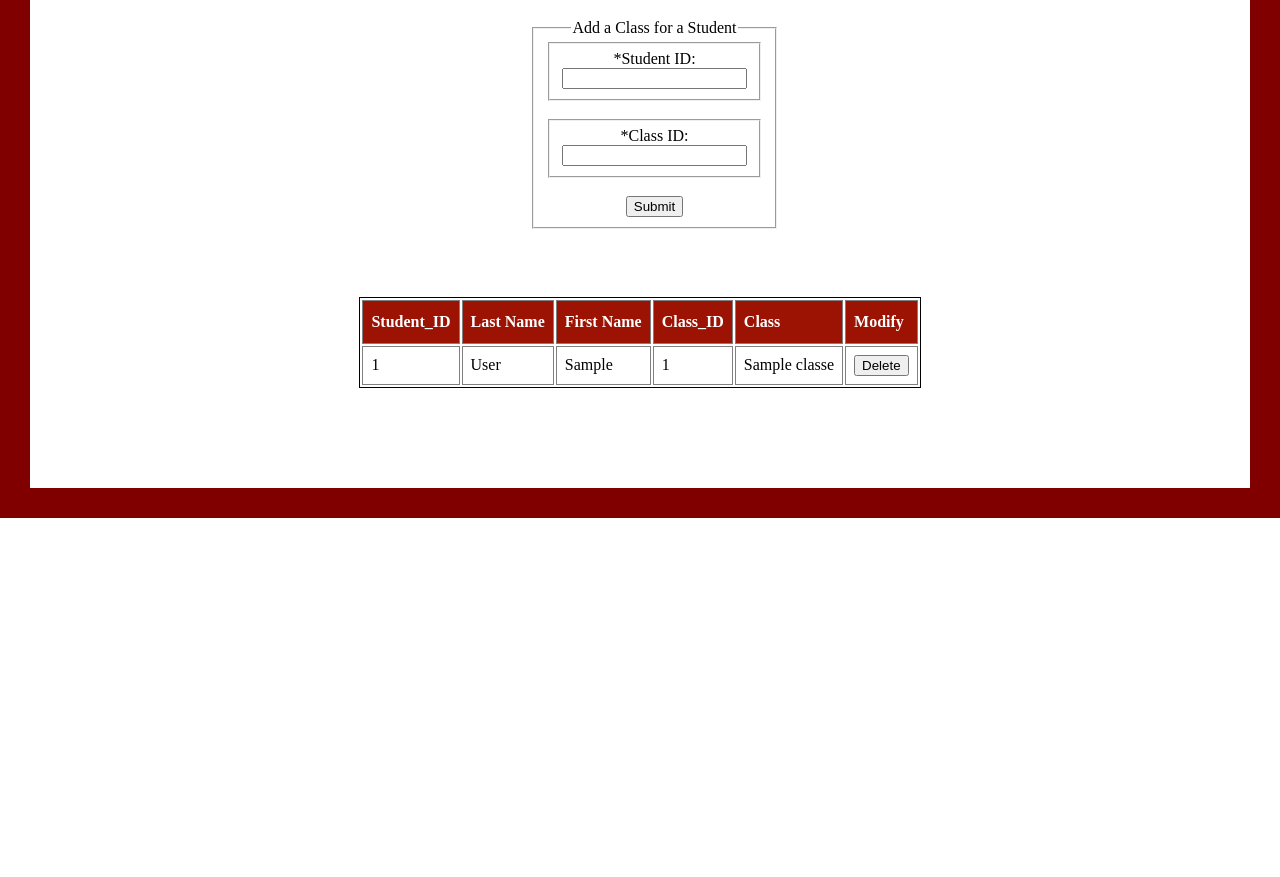
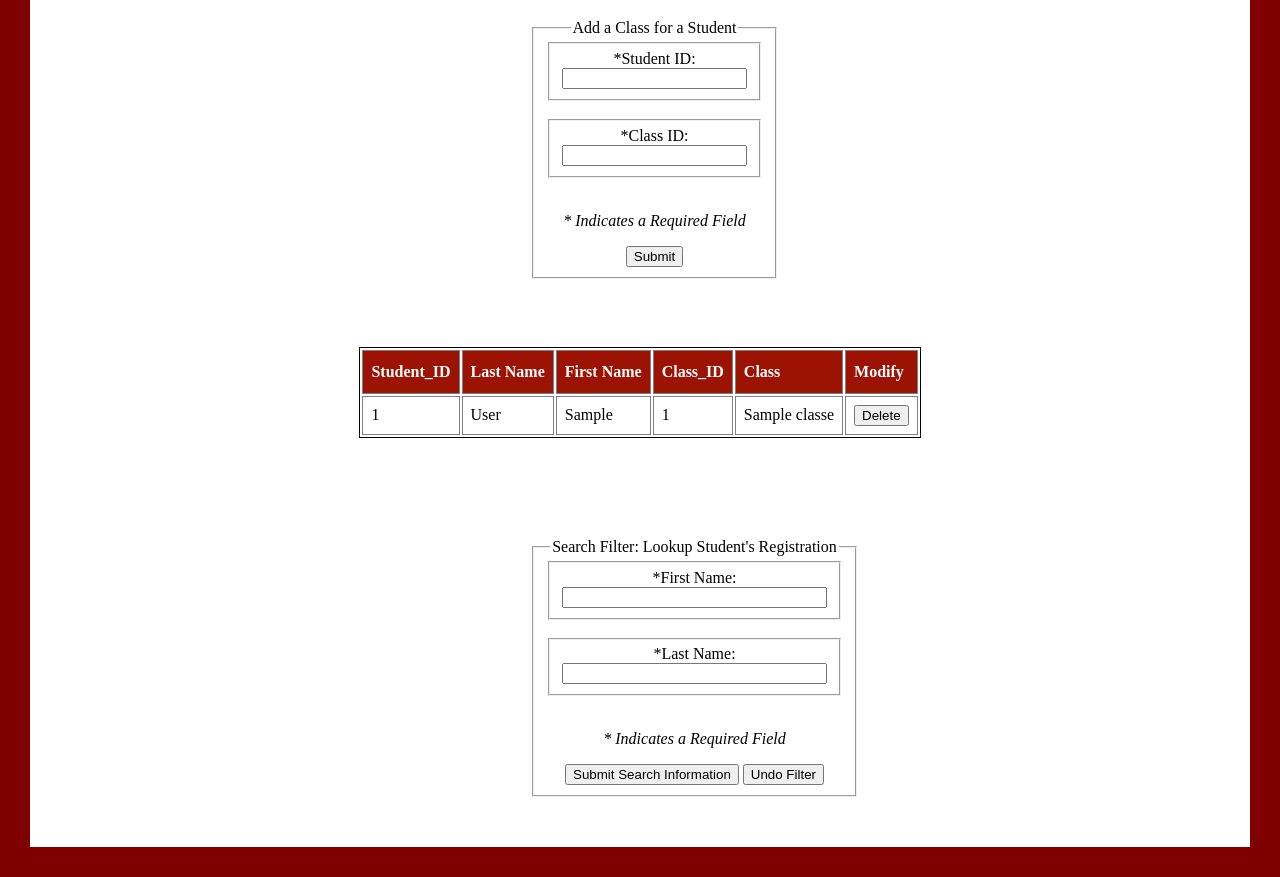
Before and after one commit to Team-Knows-Nothing/Hogwarts-Wizarding-Portal, a Flask app: page /Registrations in a window 1280 px wide. Shown: the part 249-1126 px from the top of the page. Before the commit the page ends 767 px from the top, so only its background shows below. Run offline with Flask 2, Linux system fonts and the light colour scheme; tables that the repository leaves empty or names only in its code hold one stand-in row (values such as "Sample post"); data that the repository does not hold is empty; some libraries are stand-ins or nearby versions.

Commit message:
Search filter for students

```diff
--- a/db_connector/HWP.py
+++ b/db_connector/HWP.py
@@ -19,6 +19,7 @@ def show_students():
 	if request.method == 'GET':
 		print("\n------- index GET -----")
 		print("\nExecuting a sample query on the database using the credentials from db_credentials.py")
+		# show ALL students in database
 		query = 'SELECT ID, Student_Lname, Student_Fname, Student_Birthdate, Student_Year,(SELECT House_Name FROM Houses WHERE Students.House_ID = Houses.ID) FROM Students ORDER BY `Student_Lname` ASC;'
 		result = execute_query(db_connection, query).fetchall()
 		print("\nTable select Result:\n",result)
@@ -65,7 +66,7 @@ def show_students():
 
 		query = 'SELECT ID, Student_Lname, Student_Fname, Student_Birthdate, Student_Year,(SELECT House_Name FROM Houses WHERE Students.House_ID = Houses.ID) FROM Students ORDER BY `Student_Lname` ASC;'
 		result = execute_query(db_connection, query).fetchall()
-		print("GET FOR INDEX PAGE",result)
+		print(" INDEX PAGE",result)
 		return render_template('index.html', rows=result)
 
 
@@ -76,6 +77,7 @@ def update_student(id):
 	db_connection = connect_to_database()
 	if request.method == 'GET':
 		print('The GET request')
+		# find data for ONLY the student that is to be updated
 		student_query = 'SELECT ID, Student_Fname, Student_Lname, Student_Birthdate, Student_year from Students WHERE id = %s' % (id)
 		student_result = execute_query(db_connection, student_query).fetchone()
 		# query for FK columns
@@ -364,7 +366,13 @@ def show_registrations():
 			query = 'INSERT INTO Registrations (Student_ID, Class_ID)  VALUES (%s,%s)'
 			data = (student_id,class_id)
 			execute_query(db_connection, query, data)
-		if request.form['post_type'] == "delete":
+
+			# Display Table
+			query = 'SELECT Student_ID,(SELECT Student_LName FROM Students WHERE Registrations.Student_ID = Students.ID) AS `Last Name` , (SELECT Student_FName FROM Students WHERE Registrations.Student_ID = Students.ID) AS `First Name` ,Class_ID, (SELECT Class_Name FROM Classes WHERE Registrations.Class_ID = Classes.ID) FROM `Registrations` ORDER BY `Last Name` ASC;'
+			result = execute_query(db_connection, query).fetchall()
+			print(result)
+			return render_template('registrations.html', rows=result)
+		elif request.form['post_type'] == "delete":
 			print("\n------- Registrations POST delete -----")
 			print("\nDeleting a registration from the database")
 
@@ -377,17 +385,28 @@ def show_registrations():
 			data = (registration_student_id, registration_class_id)
 			execute_query(db_connection, query, data)
 
-		# Display Table
-		query = 'SELECT Student_ID,(SELECT Student_LName FROM Students WHERE Registrations.Student_ID = Students.ID) AS `Last Name` , (SELECT Student_FName FROM Students WHERE Registrations.Student_ID = Students.ID) AS `First Name` ,Class_ID, (SELECT Class_Name FROM Classes WHERE Registrations.Class_ID = Classes.ID) FROM `Registrations` ORDER BY `Last Name` ASC;'
-		result = execute_query(db_connection, query).fetchall()
-		print(result)
-		return render_template('registrations.html', rows=result)
+			# Display Table
+			query = 'SELECT Student_ID,(SELECT Student_LName FROM Students WHERE Registrations.Student_ID = Students.ID) AS `Last Name` , (SELECT Student_FName FROM Students WHERE Registrations.Student_ID = Students.ID) AS `First Name` ,Class_ID, (SELECT Class_Name FROM Classes WHERE Registrations.Class_ID = Classes.ID) FROM `Registrations` ORDER BY `Last Name` ASC;'
+			result = execute_query(db_connection, query).fetchall()
+			print(result)
+			return render_template('registrations.html', rows=result)
 
+		elif request.form['post_type'] == "search":
+			print("\n------- Registrations POST search -----")
+			print("\n Searching a student from the database")
 
-		# elif student_ID_search:
-		# 	query = 'SELECT Student_ID,(SELECT Student_LName FROM Students WHERE Registrations.Student_ID = Students.ID) AS `Last Name` , (SELECT Student_FName FROM Students WHERE Registrations.Student_ID = Students.ID) AS `First Name` ,Class_ID, (SELECT Class_Name FROM Classes WHERE Registrations.Class_ID = Classes.ID) FROM `Registrations` WHERE Student_ID = (%s) ORDER BY `Last Name` ASC;'
-		# 	data = student_ID_search
-		# 	result = execute_query(db_connection, query,data).fetchall()
+			# Gather input fields into variable data
+			first_name_search = request.form['first_name_search']
+			last_name_search = request.form['last_name_search']
 
-		# 	print(result)
-		# 	return render_template('registrations.html', rows=result)
+			# Display Table
+			query = 'SELECT Student_ID,(SELECT Student_LName FROM Students WHERE Registrations.Student_ID = Students.ID) AS `Last Name` ,(SELECT Student_FName FROM Students WHERE Registrations.Student_ID = Students.ID) AS `First Name` ,Class_ID, (SELECT Class_Name FROM Classes WHERE Registrations.Class_ID = Classes.ID) FROM `Registrations`WHERE  Student_ID = (SELECT Students.ID FROM Students WHERE Registrations.Student_ID = Students.ID AND Students.Student_Fname = %s AND Students.Student_Lname = %s) ORDER BY `Last Name` ASC'
+			data = (first_name_search, last_name_search)
+			result = execute_query(db_connection, query, data).fetchall()
+
+			if result == None:
+				return "No such student exists, or there was a typo in your search!"
+
+			print(result)
+
+			return render_template('registrations.html', rows=result)
--- a/db_connector/templates/registrations.html
+++ b/db_connector/templates/registrations.html
@@ -43,98 +43,13 @@
                <br />
             </fieldset>
             <br />
+            <p> <i>* Indicates a Required Field </i> </p>
             <input type="hidden" value="add" name="post_type" >
             <input type = "submit" value = "Submit">
          </fieldset>
       </form>
       <br />
- <!--   <table>
-      <caption></caption>
-      <thead>
-         <tr>
-            <th><b>Student_ID</b></th>
-            <th><b>Last Name</b></th>
-            <th><b>First Name</b></th>
-            <th><b>Class_ID</b></th>
-            <th>Class</th>
-            <th colspan="2"><b>Modify</b></th>
-         </tr>
-      </thead>
-      <tbody>
-         <tr>
-            <td>6</td>
-            <td>Diggory</td>
-            <td>Cedric</td>
-            <td>2</td>
-            <td>Defense Against the Dark Arts</td>
-            <td><button onclick="window.location.href = 'update_students';">Edit</button></td>
-            <td><button onclick="window.location.href = 'index';">Delete</button></td>
-         </tr>
-         <tr>
-            <td>6</td>
-            <td>Diggory</td>
-            <td>Cedric</td>
-            <td>4</td>
-            <td>Herbology</td>
-            <td><button onclick="window.location.href = 'update_students';">Edit</button></td>
-            <td><button onclick="window.location.href = 'index';">Delete</button></td>
-         </tr>
-         <tr>
-            <td>2</td>
-            <td>Granger</td>
-            <td>Hermione</td>
-            <td>2</td>
-            <td>Defense Against the Dark Arts</td>
-            <td><button onclick="window.location.href = 'update_students';">Edit</button></td>
-            <td><button onclick="window.location.href = 'index';">Delete</button></td>
-         </tr>
-         <tr>
-            <td>2</td>
-            <td>Granger</td>
-            <td>Hermione</td>
-            <td>5</td>
-            <td>Charms</td>
-            <td><button onclick="window.location.href = 'update_students';">Edit</button></td>
-            <td><button onclick="window.location.href = 'index';">Delete</button></td>
-         </tr>
-         <tr>
-            <td>4</td>
-            <td>Lovegood</td>
-            <td>Luna</td>
-            <td>5</td>
-            <td>Charms</td>
-            <td><button onclick="window.location.href = 'update_students';">Edit</button></td>
-            <td><button onclick="window.location.href = 'index';">Delete</button></td>
-         </tr>
-         <tr>
-            <td>5</td>
-            <td>Malfoy</td>
-            <td>Draco</td>
-            <td>1</td>
-            <td>Potions</td>
-            <td><button onclick="window.location.href = 'update_students';">Edit</button></td>
-            <td><button onclick="window.location.href = 'index';">Delete</button></td>
-         </tr>
-         <tr>
-            <td>1</td>
-            <td>Potter</td>
-            <td>Harry</td>
-            <td>2</td>
-            <td>Defense Against the Dark Arts</td>
-            <td><button onclick="window.location.href = 'update_students';">Edit</button></td>
-            <td><button onclick="window.location.href = 'index';">Delete</button></td>
-         </tr>
-         <tr>
-            <td>3</td>
-            <td>Weasley</td>
-            <td>Ronald</td>
-            <td>3</td>
-            <td>Divination</td>
-            <td><button onclick="window.location.href = 'update_students';">Edit</button></td>
-            <td><button onclick="window.location.href = 'index';">Delete</button></td>
-         </tr>
-      </tbody>
-   </table> -->
+
 
    <!-- Table populated from database using SELECT -->
    <table>
@@ -171,38 +86,32 @@
       </tbody>
    </table>
 
-<!--
-   <form action = '/Registrations' method = "post">
+<!-- search for student POST form -->
+   <form action = '/Registrations' method = "post" class = "addform">
       <fieldset>
-         <legend>Search For a Hogwarts Student</legend>
+         <legend>Search Filter: Lookup Student's Registration</legend>
 
          <fieldset>
-            <label>First Name:
-               <input type="text" name="first_name_search" size="30" maxlength="100">
+            <label>*First Name:
+               <input type="text" name="first_name_search" size="30" maxlength="100" required>
             </label>
             <br />
          </fieldset>
          <br />
 
          <fieldset>
-            <label>Last Name:
-               <input type="text" name="last_name_search" size="30" maxlength="100">
+            <label>*Last Name:
+               <input type="text" name="last_name_search" size="30" maxlength="100" required>
             </label>
             <br />
          </fieldset>
          <br />
-         <p>- OR -</p>
-
-         <br/>
-         <fieldset>
-            <label>Student ID:
-               <input type="number" name="student_ID_search" size="30" maxlength="100">
-            </label>
-            <br />
-         </fieldset>
+         <p> <i>* Indicates a Required Field </i> </p>
+         <input type="hidden" value="search" name="post_type" >
          <input type="submit" value="Submit Search Information" />
+         <td><button onclick= window.location.href="/Registrations"> Undo Filter</button></td>
     </fieldset>
-   </form> -->
+   </form>
 
 
 </body>
```
Also changed, not shown: db_connector/templates/classes.html (+3 -55 lines), db_connector/templates/houses.html (+9 -8 lines), 1 other file.
